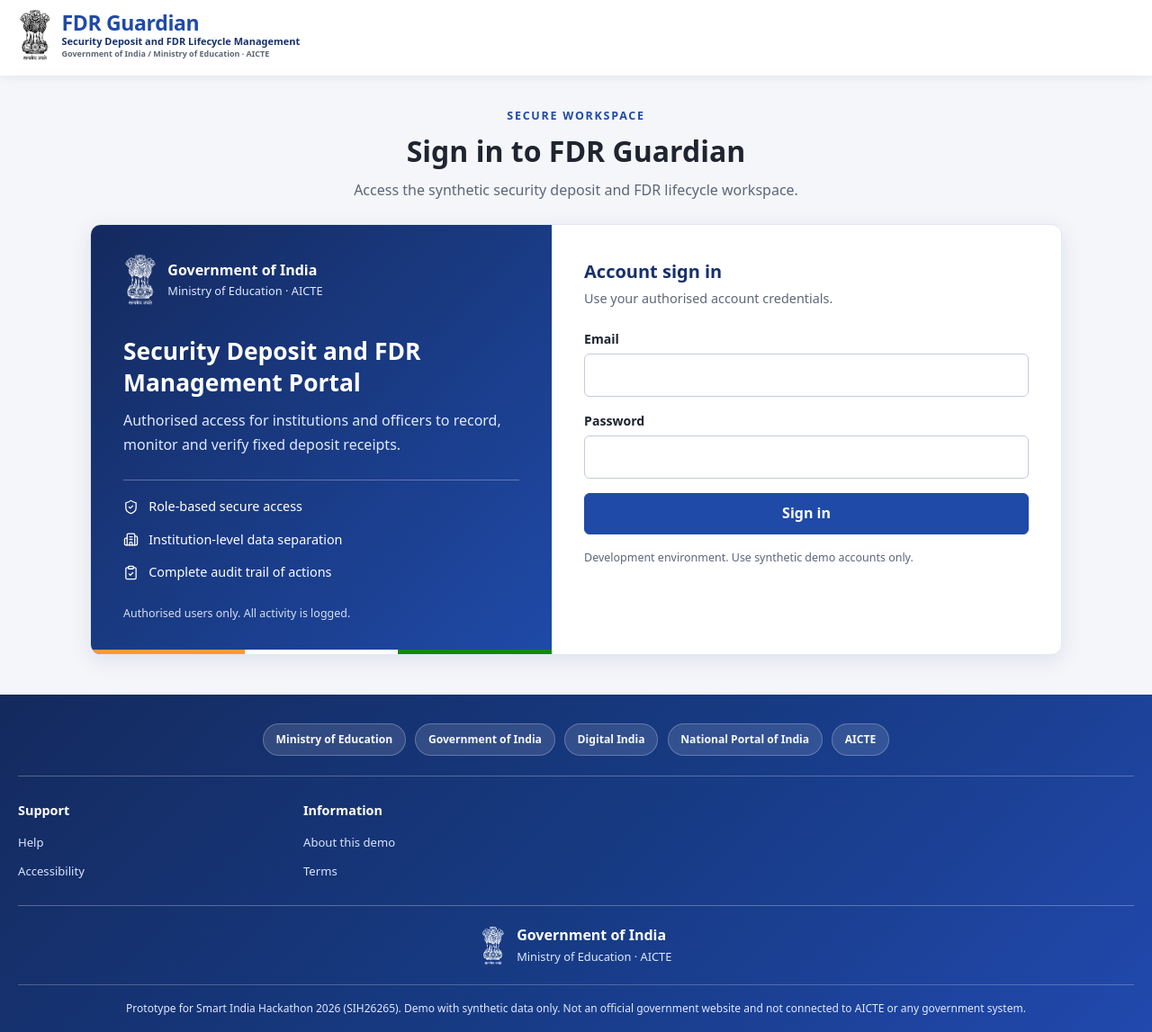
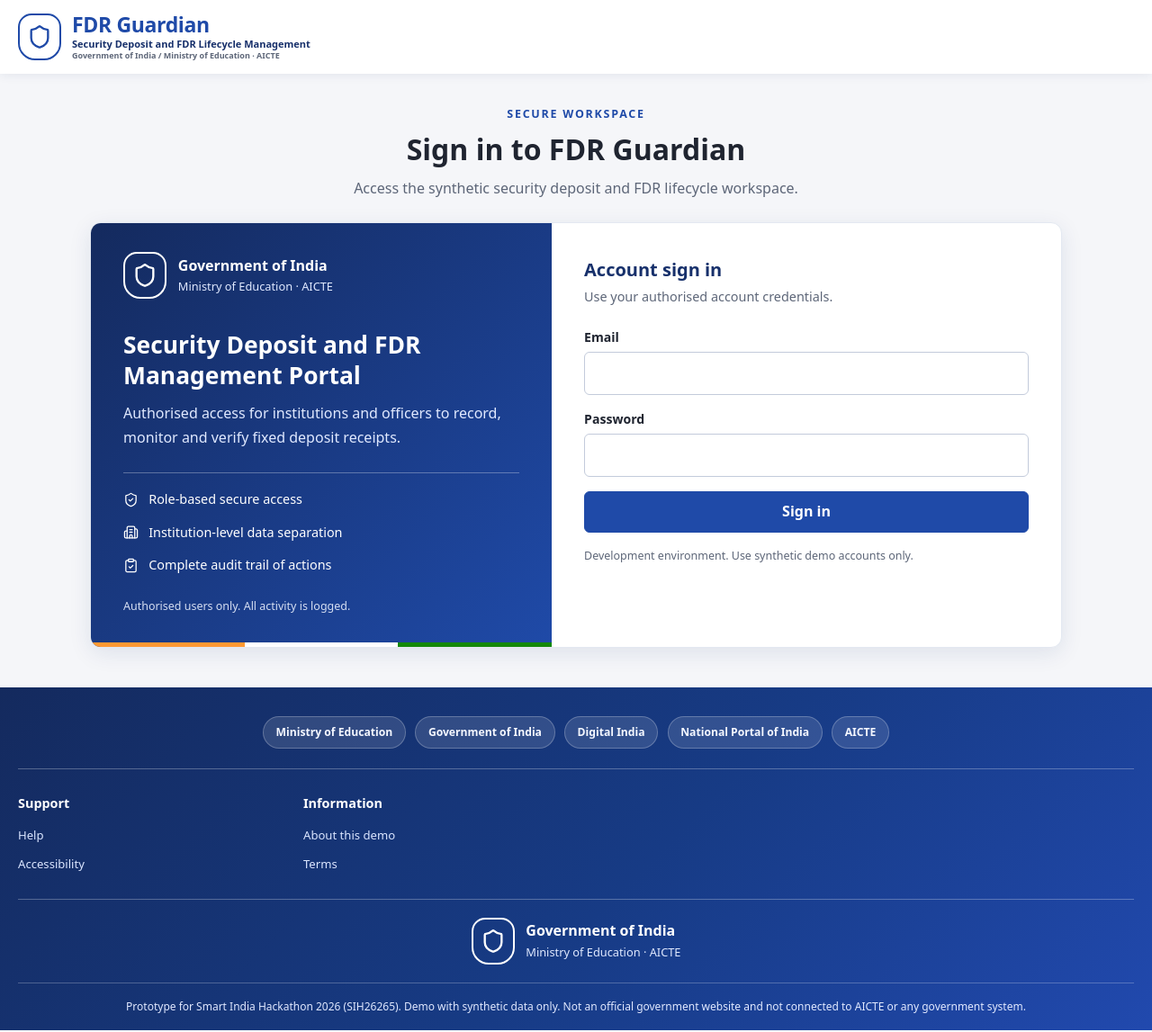
Before and after one commit to thuthikumar/FDR_GUARDIAN, a React (Vite) app in the folder frontend/: page /login in a window 1280 px wide. Shown: the whole page at 90% size. Built offline with nearby package versions, Linux system fonts and the light colour scheme; no server answers.

Commit message:
fix(frontend): keep shield beside government identity

```diff
--- a/frontend/src/components/BrandIdentity.tsx
+++ b/frontend/src/components/BrandIdentity.tsx
@@ -4,15 +4,13 @@
 
 type BrandingModeProps = { showGovBranding?: boolean }
 
-export function BrandMark({ showGovBranding = SHOW_GOV_BRANDING, compact = false }: BrandingModeProps & { compact?: boolean }) {
-  return showGovBranding
-    ? <img className={`brand-emblem${compact ? ' brand-emblem-compact' : ''}`} src="/indian-state-emblem.png" alt={BRANDING.emblemAlt} />
-    : <span className={`brand-shield${compact ? ' brand-emblem-compact' : ''}`} aria-label={BRANDING.neutralMarkLabel}><Shield aria-hidden="true" /></span>
+export function BrandMark({ compact = false }: { compact?: boolean }) {
+  return <span className={`brand-shield${compact ? ' brand-mark-compact' : ''}`} aria-label={BRANDING.neutralMarkLabel}><Shield aria-hidden="true" /></span>
 }
 
 export function HeaderBrand({ showGovBranding = SHOW_GOV_BRANDING }: BrandingModeProps) {
   return <span className="header-brand-lockup">
-    <BrandMark showGovBranding={showGovBranding} />
+    <BrandMark />
     <span className="header-brand-copy">
       <span className="header-brand-title">
         <strong>{BRANDING.productName}</strong>
@@ -47,7 +45,7 @@
 export function GovernmentIdentity({ showGovBranding = SHOW_GOV_BRANDING, compact = false }: BrandingModeProps & { compact?: boolean }) {
   const identity = showGovBranding ? BRANDING.governmentIdentity : BRANDING.publicIdentity
   return <div className={`government-identity${compact ? ' government-identity-compact' : ''}`}>
-    <BrandMark showGovBranding={showGovBranding} compact={compact} />
+    <BrandMark compact={compact} />
     <span><strong>{identity[0]}</strong><small>{identity[1]}</small></span>
   </div>
 }
--- a/frontend/src/config/branding.ts
+++ b/frontend/src/config/branding.ts
@@ -5,7 +5,6 @@
 export const BRANDING = {
   productName: 'FDR Guardian',
   headerLabel: 'FDR Guardian dashboard',
-  emblemAlt: 'State Emblem of India',
   neutralMarkLabel: 'FDR Guardian shield',
   subtitle: 'Security Deposit and FDR Lifecycle Management',
   footerDisclaimer: 'Prototype for Smart India Hackathon 2026 (SIH26265). Demo with synthetic data only. Not an official government website and not connected to AICTE or any government system.',
--- a/frontend/src/styles.css
+++ b/frontend/src/styles.css
@@ -96,8 +96,7 @@
 .header-primary { display: flex; align-items: center; gap: 1.5rem; max-width: 1320px; min-height: 88px; margin: 0 auto; padding: .65rem 1.5rem; }
 .brand-link { flex: none; }
 .header-brand-lockup { display: inline-flex; align-items: center; gap: .75rem; }
-.brand-emblem { display: block; width: auto; height: 58px; object-fit: contain; }
-.brand-emblem-compact { height: 44px; }
+.brand-mark-compact { height: 44px; }
 .brand-shield { display: grid; width: 48px; height: 52px; place-items: center; border: 2px solid var(--navy2); border-radius: 15px 15px 19px 19px; color: var(--navy2); }
 .brand-shield svg { width: 28px; height: 28px; }
 .header-brand-copy { display: grid; gap: .05rem; }
@@ -204,7 +203,6 @@
 .government-identity-compact { color: #fff; }
 .government-identity-compact strong { color: #fff; }
 .government-identity-compact small { color: #e0e9ff; }
-.government-identity-compact .brand-emblem { filter: grayscale(1) brightness(0) invert(1); }
 .government-identity-compact .brand-shield { border-color: #fff; color: #fff; }
 .footer-disclaimer { margin: 0; border-top: 1px solid rgb(255 255 255 / 24%); padding: 1rem 0 0; color: #e1e9ff; font-size: .75rem; line-height: 1.7; text-align: center; }
 
@@ -221,7 +219,6 @@
 .login-intro .government-identity { margin-bottom: 2.1rem; color: #fff; }
 .login-intro .government-identity strong { color: #fff; }
 .login-intro .government-identity small { color: #e0e9ff; }
-.login-intro .brand-emblem { filter: grayscale(1) brightness(0) invert(1); }
 .login-intro .brand-shield { border-color: #fff; color: #fff; }
 .login-intro h2 { max-width: 25rem; margin: 0 0 .75rem; color: #fff; font-size: 1.65rem; font-weight: 700; line-height: 1.3; }
 .login-intro-description { max-width: 29rem; margin: 0; color: #e0e9ff; line-height: 1.7; }
@@ -252,7 +249,6 @@
 }
 @media (max-width: 760px) {
   .header-primary { min-height: 0; }
-  .brand-emblem { height: 46px; }
   .brand-shield { width: 40px; height: 44px; }
   .header-brand-copy strong { font-size: 19px; }
   .header-optional-logo { max-width: 54px; max-height: 30px; }
```
Also changed, not shown: 1 other file (tests, documents, lock files or other folders).
